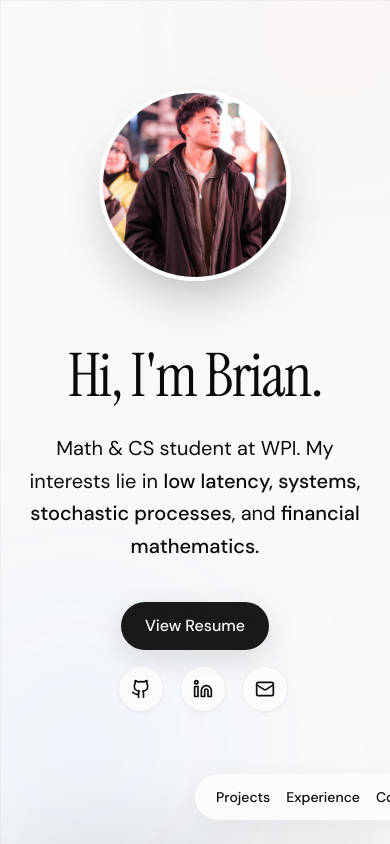
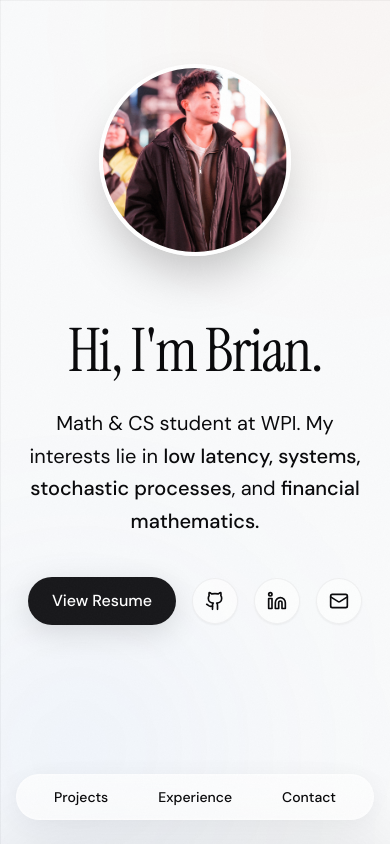
Before and after one commit to bwang257/bwang257.github.io, a Next.js app: page / in a window 390 px wide. Shown: the top 844 px of the page. Built offline with nearby package versions, Linux system fonts and the light colour scheme.

Commit message:
attempt to fix dynamic sizing

```diff
--- a/src/components/DynamicPortfolio.tsx
+++ b/src/components/DynamicPortfolio.tsx
@@ -129,7 +129,7 @@ export default function DynamicPortfolio({ exchange, algo, tracker, portfolio }:
         initial={{ y: 20, opacity: 0 }}
         animate={{ y: 0, opacity: 1 }}
         transition={{ duration: 0.8, ease: [0.16, 1, 0.3, 1] }}
-        className="fixed bottom-6 md:top-6 md:bottom-auto left-1/2 -translate-x-1/2 z-50 glass-panel rounded-full px-5 md:px-6 py-3 flex items-center gap-4 md:gap-6 shadow-lg shadow-black/5"
+        className="fixed bottom-6 md:top-6 md:bottom-auto left-4 right-4 md:left-1/2 md:right-auto md:-translate-x-1/2 z-50 glass-panel rounded-full px-4 md:px-6 py-3 flex items-center justify-around md:justify-center gap-2 md:gap-6 shadow-lg shadow-black/5"
       >
         <div className="font-semibold tracking-tight whitespace-nowrap hidden md:block">Brian Wang</div>
         <div className="w-px h-4 bg-border hidden md:block" />
@@ -140,7 +140,7 @@ export default function DynamicPortfolio({ exchange, algo, tracker, portfolio }:
 
       <main className="w-full relative">
         {/* HERO - STICKY PARALLAX SECTION */}
-        <section className="sticky top-0 w-full min-h-screen flex flex-col justify-center px-6 md:px-12 z-0">
+        <section className="sticky top-0 w-full min-h-[100svh] flex flex-col justify-center px-6 md:px-12 z-0 pb-28 md:pb-0">
           <div className="max-w-6xl mx-auto w-full mt-[-5vh] md:mt-[-10vh]">
             <motion.div
               initial={{ opacity: 0, y: 30 }}
@@ -171,7 +171,7 @@ export default function DynamicPortfolio({ exchange, algo, tracker, portfolio }:
                     <a href="/resume.pdf" target="_blank" rel="noreferrer" className="px-6 py-3 bg-zinc-900 text-white rounded-full font-medium shadow-[0_8px_30px_rgb(0,0,0,0.12)] hover:shadow-[0_12px_40px_rgb(0,0,0,0.2)] hover:-translate-y-1 transition-all duration-500 ease-out">
                       View Resume
                     </a>
-                    <div className="ml-4 flex gap-4">
+                    <div className="flex flex-wrap sm:flex-nowrap gap-4 justify-center">
                       <a href="https://github.com/bwang257" target="_blank" rel="noreferrer" className="p-3 bg-white/60 border border-black/5 rounded-full text-text-muted hover:text-text hover:bg-white hover:-translate-y-1 hover:shadow-md transition-all duration-500 ease-out shadow-sm">
                         <Github className="w-5 h-5" />
                       </a>
@@ -260,7 +260,7 @@ export default function DynamicPortfolio({ exchange, algo, tracker, portfolio }:
           <section id="contact" className="py-32 w-full max-w-4xl mx-auto px-6 md:px-12 text-center border-t border-black/5 mt-12">
             <ScrollReveal offsetMultiplier={0.8}>
               <h2
-                className="text-5xl md:text-6xl font-medium tracking-tight text-text mb-6"
+                className="text-4xl md:text-6xl font-medium tracking-tight text-text mb-6"
                 style={{ fontFamily: '"Instrument Serif", serif' }}
               >
                 Let's build something.
```
